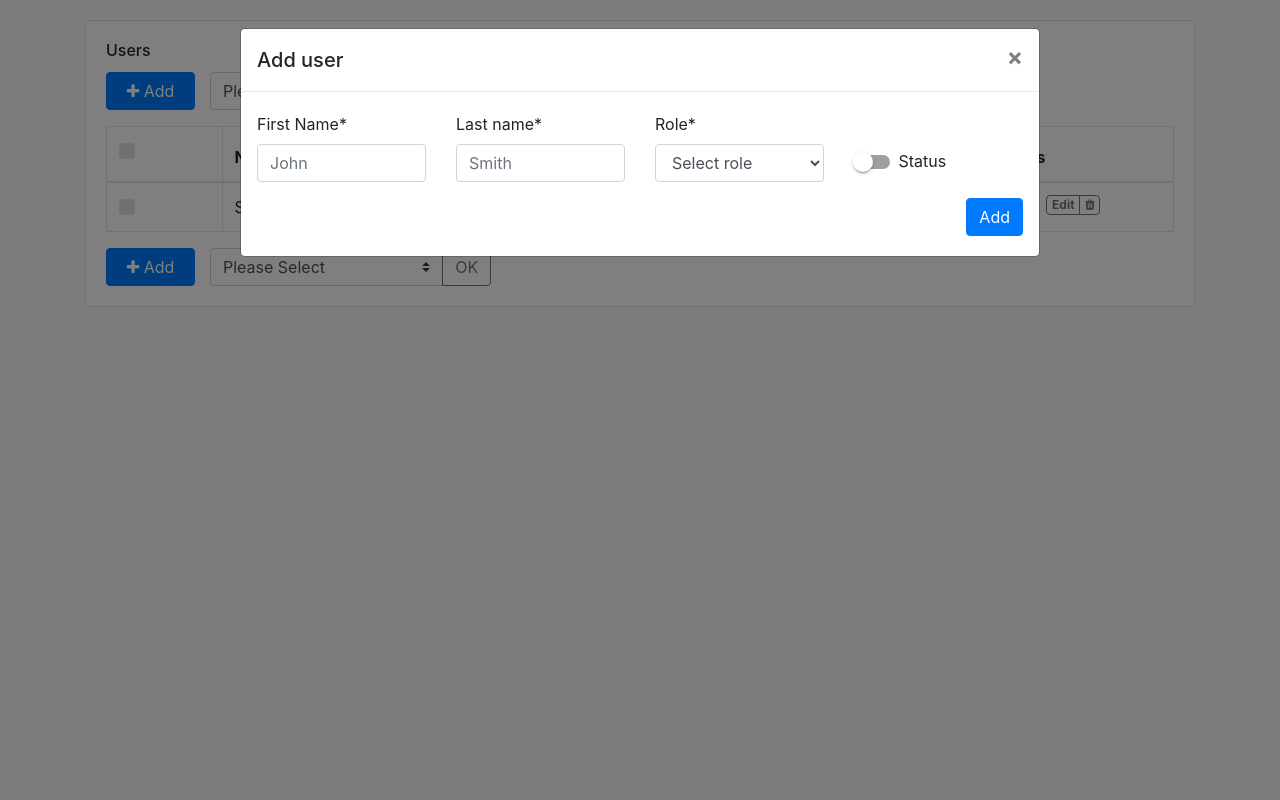
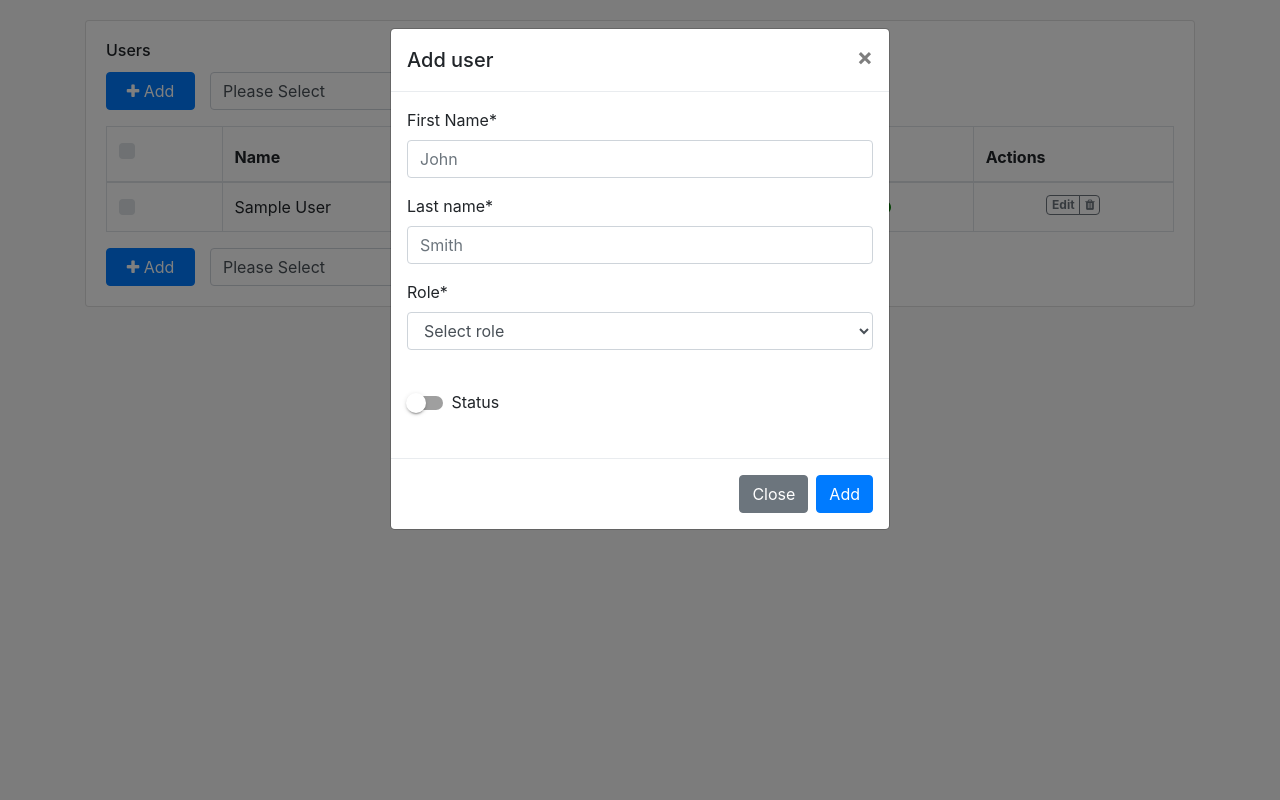
Before and after one commit to Vladi-Yu/test.ua, a PHP site: page / in a window 1280 px wide, after a click on "Add". Run offline with PHP 8.4, Linux system fonts and the light colour scheme; tables that the repository leaves empty or names only in its code hold one stand-in row (values such as "Sample post"); data that the repository does not hold is empty; some libraries are stand-ins or nearby versions.

Commit message:
FIX BAG 21.04

```diff
--- a/Controllers/UsersController.php
+++ b/Controllers/UsersController.php
@@ -68,6 +68,7 @@ class UsersController
     private function view()
     {
         $users = $this->db->getAllUsers();
+
         $roles = $this->db->getAllRoles();
         include __DIR__ . '/../Views/users_views.php';
     }
--- a/Models/UsersModels.php
+++ b/Models/UsersModels.php
@@ -23,7 +23,7 @@ class UsersModels
 
     public function getAllUsers()
     {
-        $sql = 'SELECT `users`.*, `user_roles`.name as name_role FROM `users` LEFT JOIN `user_roles` ON `users`.id_role = `user_roles`.id';
+        $sql = 'SELECT `users`.*, `user_roles`.name as name_role FROM `users` LEFT JOIN `user_roles` ON `users`.id_role = `user_roles`.id  ORDER BY `users`.id ASC';
         return $this->SendRequestMysql($sql);
     }
     public function getAllRoles()
--- a/Views/buttons_table.php
+++ b/Views/buttons_table.php
@@ -1,5 +1,5 @@
 <div class="group-users-operation row m-0">
-    <button type="button" id="add-user" class="btn btn-primary col-1" data-toggle="modal" data-target="#user-form-modal">
+    <button type="button" id="add-user" class="btn btn-primary col-1" data-function="add" data-toggle="modal" data-target="#user-form-modal">
         <i class="fa fa-plus"></i> Add</button>
     <form class="row col-5" novalidate="" id="users_actions">
         <div class="input-group col-9">
--- a/Views/users_views.php
+++ b/Views/users_views.php
@@ -55,7 +55,7 @@
                               <td class="text-center align-middle">
                                   <div class="btn-group align-top">
                                       <button class="btn btn-sm btn-outline-secondary badge" type="button" id="edit-user-<?= $user['id']; ?>"
-                                              data-user_id="<?= $user['id']; ?>">Edit</button>
+                                              data-user_id="<?= $user['id']; ?>" data-function="edit" data-toggle="modal" data-target="#user-form-modal">Edit</button>
                                       <button class="btn btn-sm btn-outline-secondary badge delete-user" id="delete_user-<?= $user['id']; ?>" type="button"><i class="fa fa-trash"></i></button>
                                   </div>
                               </td>
@@ -72,35 +72,25 @@
         </div>
         <!-- User Form Modal -->
         <div class="modal fade" role="dialog" tabindex="-1" id="user-form-modal">
-          <div class="modal-dialog modal-lg" role="document">
+              <div class="modal-dialog" role="document">
                   <div class="modal-content">
                       <div class="modal-header">
-                <h5 class="modal-title"></h5>
-                <button type="button" class="close" data-dismiss="modal">
-                  <span aria-hidden="true">×</span>
+                          <h5 class="modal-title" id="exampleModalLabel">New message</h5>
+                          <button type="button" class="close" data-dismiss="modal" aria-label="Close">
+                              <span aria-hidden="true">&times;</span>
                           </button>
                       </div>
                       <div class="modal-body">
-                <div class="py-1">
                           <form class="form" novalidate="" id="user_form">
                               <input hidden type="text" name="id" value="">
-                    <div class="row">
-                      <div class="col">
-                        <div class="row align-items-center">
-
-                          <div class="col">
                               <div class="form-group">
                                   <label>First Name*</label>
                                   <input class="form-control" type="text" name="first_name" placeholder="John" value="" required >
                               </div>
-                          </div>
-                          <div class="col">
                               <div class="form-group">
                                   <label>Last name*</label>
                                   <input class="form-control" type="text" name="last_name" placeholder="Smith" value="" required >
                               </div>
-                          </div>
-                            <div class="col">
                               <div class="form-group">
                                   <label>Role*</label>
                                   <select class="form-control" aria-label="Default select example" name="id_role" required>
@@ -110,25 +100,20 @@
                                       <?php }; ?>
                                   </select>
                               </div>
-                            </div>
-                          <div class="col">
+                              <div class="form-group">
                                   <label class="checkbox-google mt-4">
                                       <input type="checkbox" name="status">
                                       <span class="checkbox-google-switch"></span>
                                       <span class="ml-1">Status</span>
                                   </label>
                               </div>
-                        </div>
-                      </div>
-                    </div>
-                    <div class="row">
-                      <div class="col d-flex justify-content-end">
-                        <button class="btn btn-primary" type="submit"></button>
-                      </div>
-                    </div>
                           </form>
                       </div>
+                      <div class="modal-footer">
+                          <button type="button" class="btn btn-secondary" data-dismiss="modal">Close</button>
+                          <button class="btn btn-primary" form="user_form" type="submit"></button>
                       </div>
+
                   </div>
               </div>
         </div>
@@ -227,7 +212,7 @@
                     };
                     modalError(modal);
                 }
-
+                $('.e-table tbody input:checked').prop('checked', false)
             })
 
         }).done(function(){
@@ -259,7 +244,7 @@
                 if(data.status){
                     var newUserRow = viewUser(data);
                     if(action === 'add') {
-                        $(newUserRow).prependTo( "table tbody")
+                        $("table tbody").append(newUserRow);
                     } else {
                         $("table tbody").find("tr[id^=user-row-"+user_id+"]").replaceWith($(newUserRow));
                     }
@@ -276,10 +261,19 @@
         });
     });
 
+    $('#user-form-modal').on('show.bs.modal', function (event) {
+        var button = $(event.relatedTarget);
+        var operation = button.data('function');
+        operation = operation.charAt(0).toUpperCase() + operation.slice(1);
+        var modal = $(this);
+        modal.find('.modal-title').text(operation+' user');
+        modal.find('.modal-footer .btn-primary').text(operation)
+    })
     $('#user-form-modal').on('hide.bs.modal', function (event) {
         $("#user_form").trigger("reset");
-        $("#user_form input").attr("value", "");
+        $("#user_form input[type=text]").attr("value", "");
     });
+
 
     $(".e-table").on("click", "button[id^='delete_user-']", function (e) {
         e.preventDefault();
@@ -313,14 +307,6 @@
 
         });
     });
-    $('#add-user').on("click", function (e) {
-        e.preventDefault();
-        var modal = $("#user-form-modal");
-        modal.find('button.btn-primary').text('Add');
-        modal.find('.modal-title').text("Add user");
-        modal.modal('show');
-    });
-
     $(".e-table").on("click", "button[id^='edit-user-']", function (e) {
         e.preventDefault();
         $(this).text('Wait');
@@ -337,14 +323,12 @@
             dataType: 'json',
             data: $(this).serialize()
         }).done(function(data){
-            console.log(data.user);
+
             modal.find('input[name="id"]').attr('value', data.user.id);
             modal.find('input[name=first_name]').attr('value', data.user.first_name);
             modal.find('input[name=last_name]').attr('value', data.user.last_name);
             modal.find('select[name=id_role] option[value='+data.user.id_role+']').prop('selected', true);
             modal.find('input[name=status]').prop('checked', (data.user.status === '1'));
-            modal.find('button.btn-primary').text('Save');
-            modal.find('.modal-title').text("Edit user");
             modal.modal('show');
             $(button).text('Edit');
         });
@@ -360,14 +344,12 @@
             '</td>'+
             '<td class="text-nowrap align-middle">'+data.user.first_name+' '+data.user.last_name+'</td>'+
             '<td class="text-nowrap align-middle"><span>'+data.user.name_role+'</span></td>'+
-            '<td class="text-center align-middle"><i class="fa fa-circle '+(data.user.status ? 'active' : 'not-active')+'-circle"></i></td>'+
+            '<td class="text-center align-middle"><i class="fa fa-circle '+((data.user.status === '1') ? 'active' : 'not-active')+'-circle"></i></td>'+
            ' <td class="text-center align-middle">'+
                 '<div class="btn-group align-top">'+
                     '<button class="btn btn-sm btn-outline-secondary badge" type="button" id="edit-user-'+data.user.id+'"'+
-                            ' data-user_id="'+data.user.id+'">Edit</button>'+
-                    '<button class="btn btn-sm btn-outline-secondary badge delete-user" data-toggle="modal" data-target="#modal-alert"'+
-                            ' data-user_name = "'+ data.user.first_name+' '+data.user.last_name+'"'+
-                            ' data-user_id = "'+data.user.id+'" type="button"><i class="fa fa-trash"></i></button>'+
+                            ' data-user_id="'+data.user.id+'" data-function="edit" data-toggle="modal" data-target="#user-form-modal">Edit</button>'+
+                    '<button class="btn btn-sm btn-outline-secondary badge delete-user" id="delete_user-'+data.user.id+'" type="button"><i class="fa fa-trash"></i></button>'+
                 '</div></td></tr>';
     }
     function modalError(data) {
```
Lines whose indentation alone changed are shown as unchanged.
